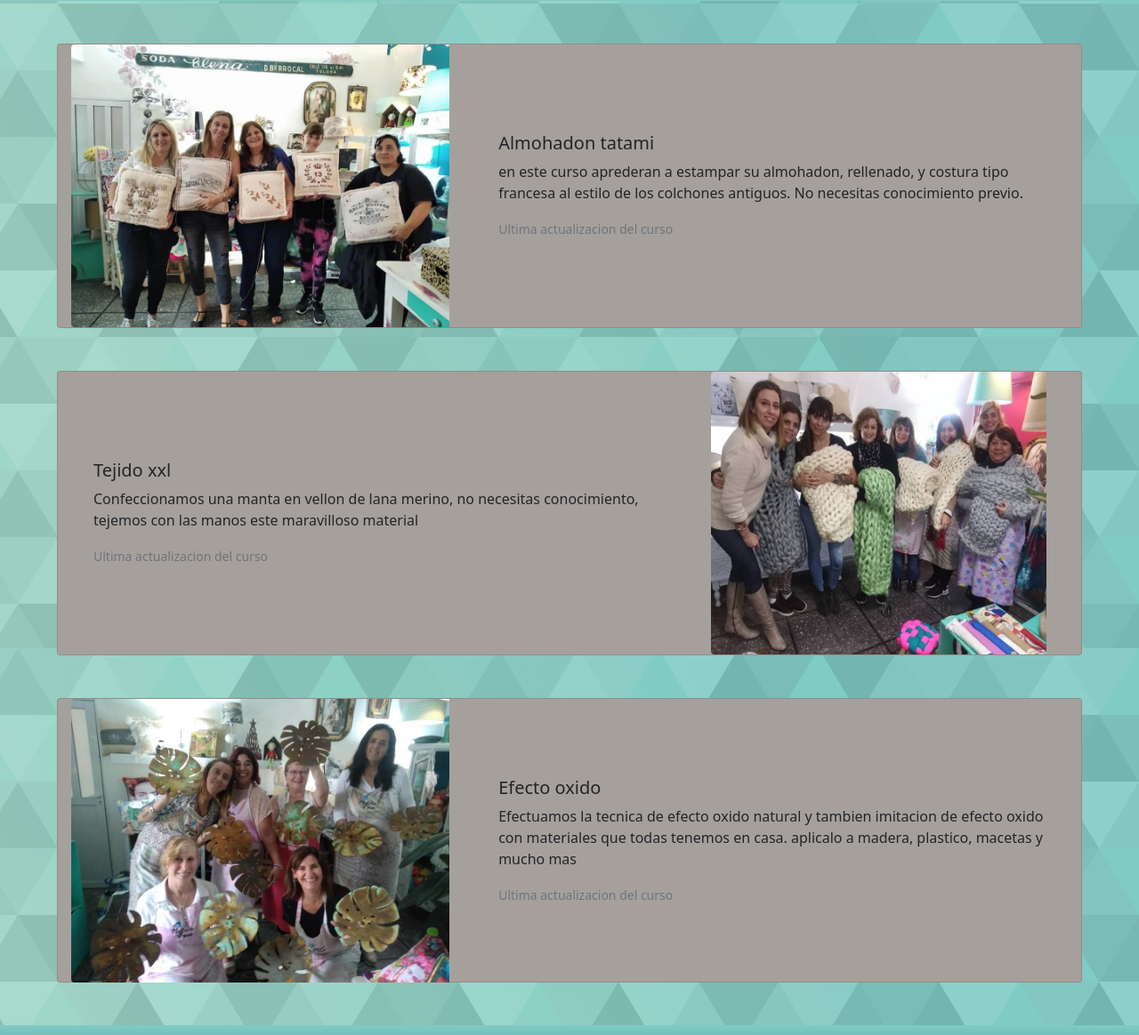
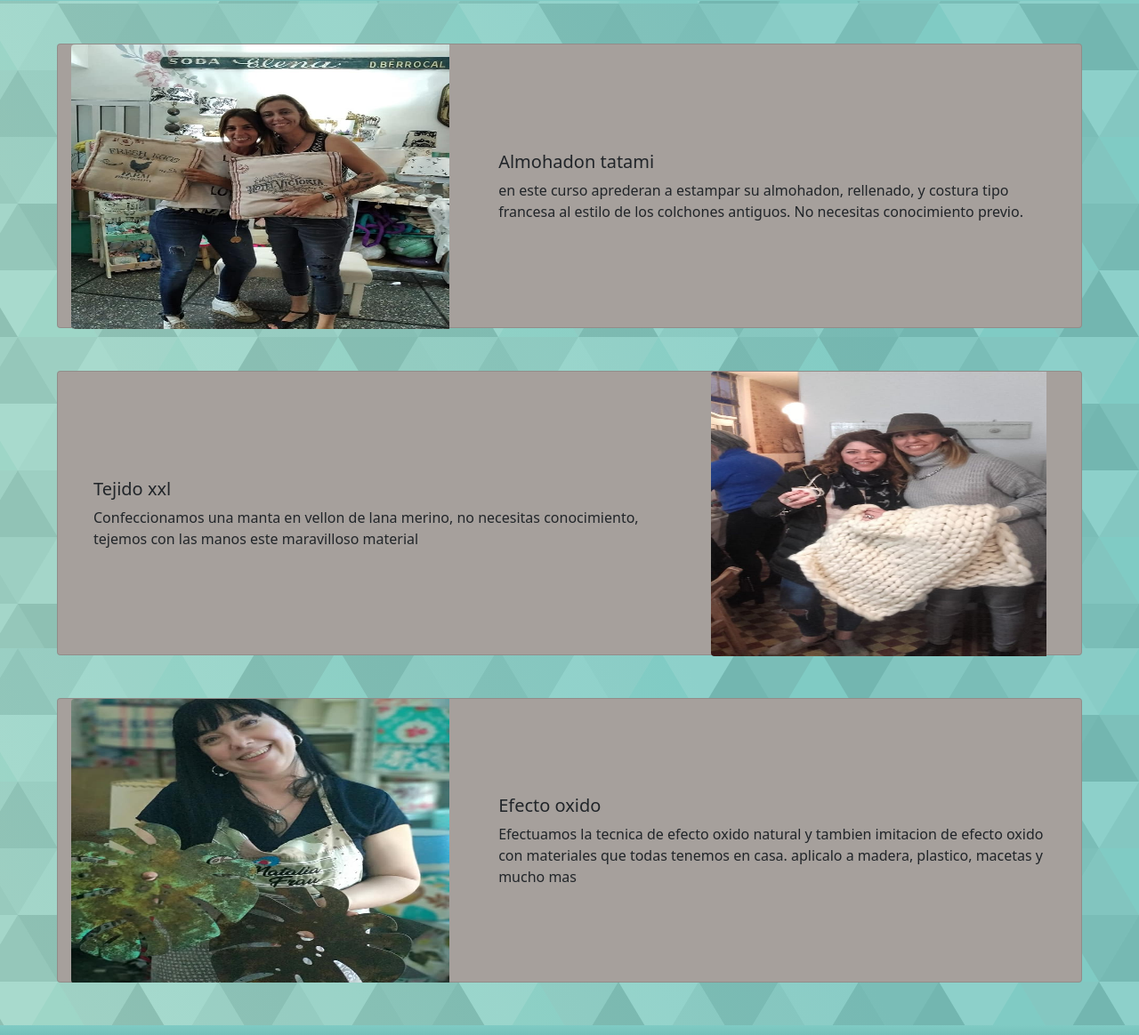
Before and after one commit to FranGFrau/Proyecto-Web, a website: page cursos.html in a window 1280 px wide. Shown: the part 71-1235 px from the top of the page at 89% size. Drawn offline with nearby package versions, Linux system fonts and the light colour scheme.

Commit message:
prueba cursos

```diff
--- a/cursos.html
+++ b/cursos.html
@@ -68,13 +68,12 @@
         <div class="card card--custom">
           <div class="row">
             <div class="col-5">
-              <img src="./multimedia/curso_1.jpeg" class="img-fluid rounded-start card__img" alt="...">
+              <img src="./multimedia/curso1.jpeg" class="img-fluid rounded-start card__img" alt="...">
             </div>
             <div class="col">
               <div class="card-body">
                 <h5 class="card-title">Almohadon tatami</h5>
                 <p class="card-text">en este curso aprederan a estampar su almohadon, rellenado, y costura tipo francesa al estilo de los colchones antiguos. No necesitas conocimiento previo.</p>
-                <p class="card-text"><small class="text-muted">Ultima actualizacion del curso</small></p>
               </div>
             </div>
           </div>
@@ -85,13 +84,12 @@
         <div class="card card--custom2">
           <div class="row">
             <div class="col-5">
-              <img src="./multimedia/curso_2.jpeg" class="img-fluid rounded-start card__img" alt="...">
+              <img src="./multimedia/curso2.jpeg" class="img-fluid rounded-start card__img" alt="...">
             </div>
             <div class="col">
               <div class="card-body">
                 <h5 class="card-title">Tejido xxl</h5>
                 <p class="card-text">Confeccionamos una manta en vellon de lana merino, no necesitas conocimiento, tejemos con las manos este maravilloso material</p>
-                <p class="card-text"><small class="text-muted">Ultima actualizacion del curso</small></p>
               </div>
             </div>
           </div>
@@ -102,13 +100,12 @@
         <div class="card card--custom">
           <div class="row">
             <div class="col-5">
-              <img src="./multimedia/curso_3.jpeg" class="img-fluid rounded-start card__img" alt="...">
+              <img src="./multimedia/curso3.jpeg" class="img-fluid rounded-start card__img" alt="...">
             </div>
             <div class="col">
               <div class="card-body">
                 <h5 class="card-title">Efecto oxido</h5>
                 <p class="card-text">Efectuamos la tecnica de efecto oxido natural y tambien imitacion de efecto oxido con materiales que todas tenemos en casa. aplicalo a madera, plastico, macetas y mucho mas</p>
-                <p class="card-text"><small class="text-muted">Ultima actualizacion del curso</small></p>
               </div>
             </div>
           </div>
--- a/scss/_decotextil.scss
+++ b/scss/_decotextil.scss
@@ -48,6 +48,7 @@
           order: 2;
           .card__img {
             width: 23.6rem;
+            max-height: 20rem;
           }
         }
       }
```
Also changed, not shown: css/styles.css, multimedia/curso1.jpeg (added), multimedia/curso2.jpeg (added), multimedia/curso3.jpeg (added), 1 other file.
